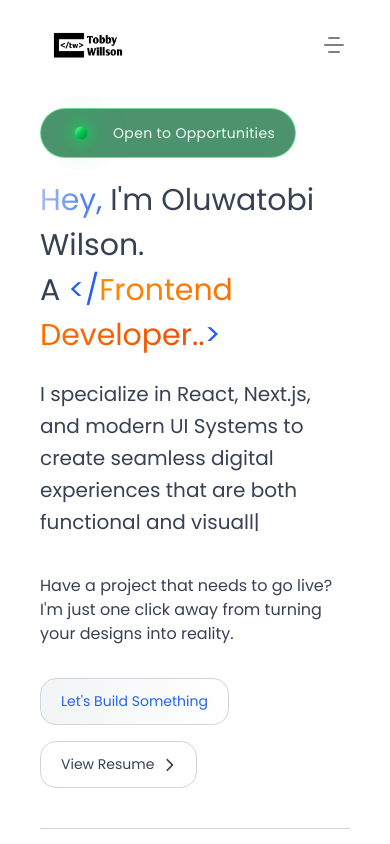
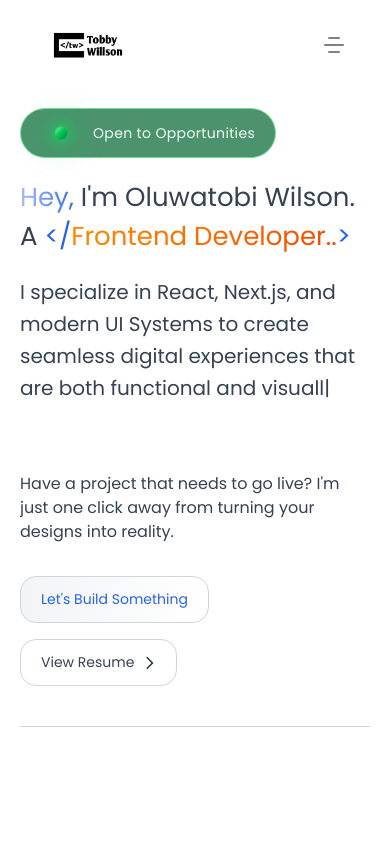
Before and after one commit to TobbyWillson/my-portfolio, a React (Vite) app: page / in a window 390 px wide. Shown: the top 844 px of the page. Built offline with nearby package versions, Linux system fonts and the light colour scheme.

Commit message:
New changes

```diff
--- a/src/App.jsx
+++ b/src/App.jsx
@@ -61,7 +61,7 @@ const RootLayout = () => {
         </header>
 
         <div className='bg-background text-bg-text  transition-all duration-700'>
-          <main className='max-w-7xl mx-auto py-10 px-10'>
+          <main className='max-w-7xl mx-auto py-10 px-5'>
             <Outlet />
             <BackToTop />
           </main>
--- a/src/Components/HeroSection.jsx
+++ b/src/Components/HeroSection.jsx
@@ -91,7 +91,7 @@ const HeroSection = () => {
           <div className='w-full lg:w-1/2 flex flex-col gap-5 max-[362px]:gap-5'>
             {/* Open to opportunities */}
             <OpenTo />
-            <div className='max-[373px]:text-[23px] text-[30px]  sm:text-[42px] xl:text-5xl md:leading-15   '>
+            <div className='max-[375px]:text-[23px] max-[424px]:text-[26px] text-[30px]  sm:text-[42px] xl:text-5xl md:leading-15   '>
               <p>
                 <span className=' bg-linear-to-r from-[#a9bdee] to-[#2563EB] text-transparent bg-clip-text  mb-2'>Hey, </span>
                 I'm Oluwatobi Wilson.
```
